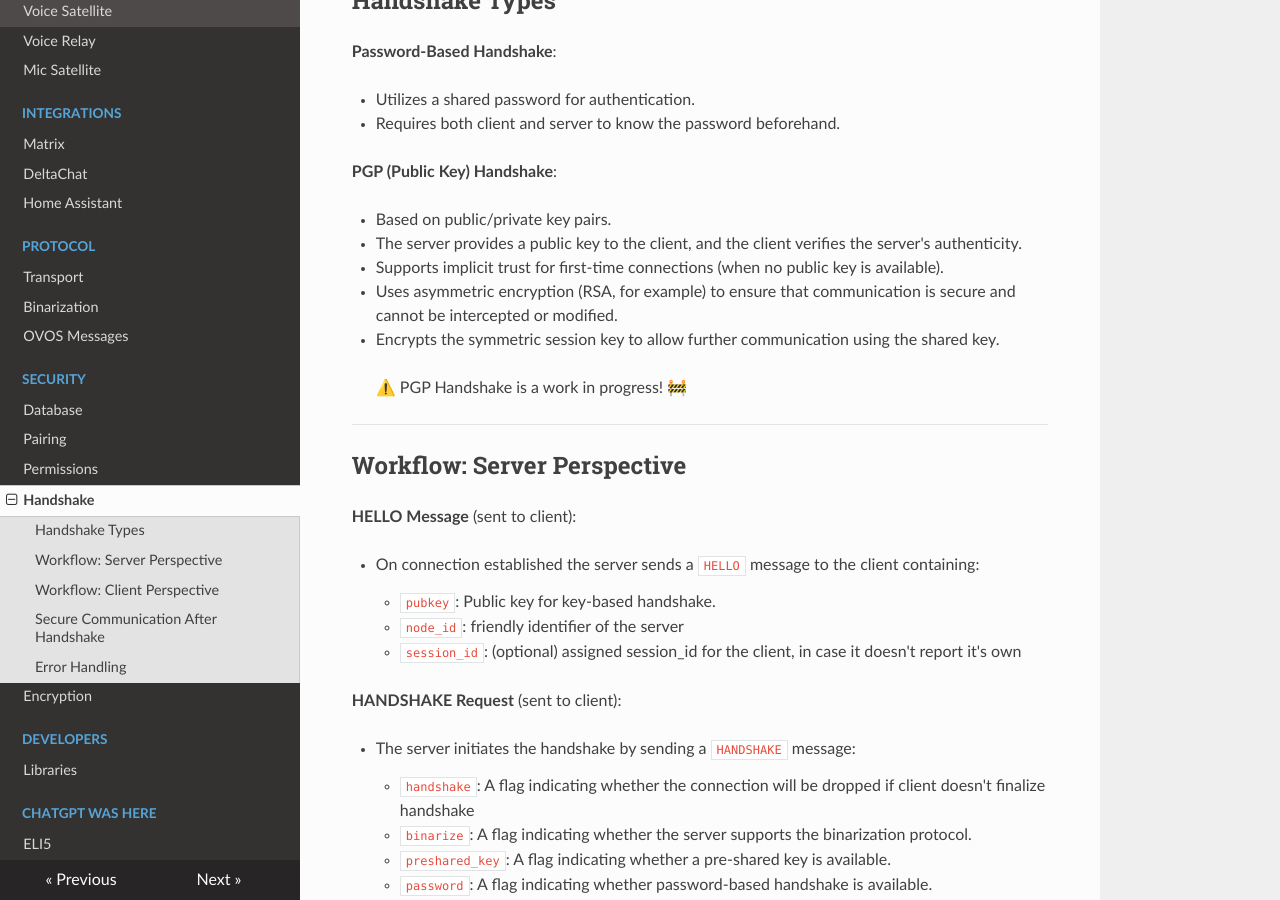
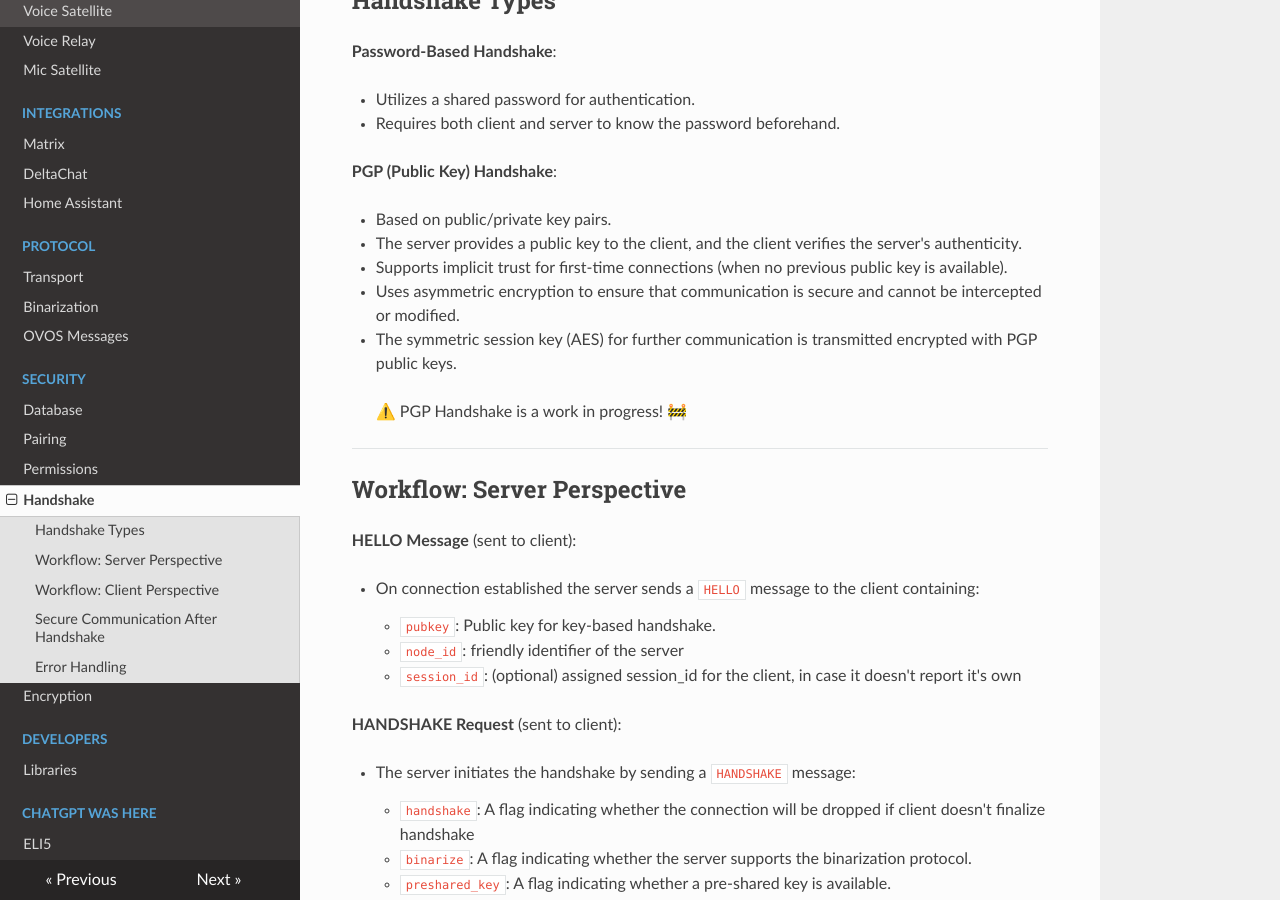
Before and after one commit to JarbasHiveMind/HiveMind-community-docs, an MkDocs documentation site: the page built from docs/12_handshake.md, in a window 1280 px wide and 900 px high, scrolled down 465 px. Built offline with MkDocs 1.6.1, drawn with Linux system fonts in a browser that asks for light colours; nearby versions of some CDN libraries.

Commit message:
simplify handshake docs

```diff
--- a/docs/12_handshake.md
+++ b/docs/12_handshake.md
@@ -22,11 +22,11 @@ For detailed code and various usage examples, you can refer to the [Poorman Hand
 
    - The server provides a public key to the client, and the client verifies the server's authenticity.
 
-   - Supports implicit trust for first-time connections (when no public key is available).
+   - Supports implicit trust for first-time connections (when no previous public key is available).
 
-   - Uses asymmetric encryption (RSA, for example) to ensure that communication is secure and cannot be intercepted or modified.
+   - Uses asymmetric encryption to ensure that communication is secure and cannot be intercepted or modified.
 
-   - Encrypts the symmetric session key to allow further communication using the shared key.
+   - The symmetric session key (AES) for further communication is transmitted encrypted with PGP public keys.
 
 
 > ⚠️ PGP Handshake is a work in progress! 🚧
```
